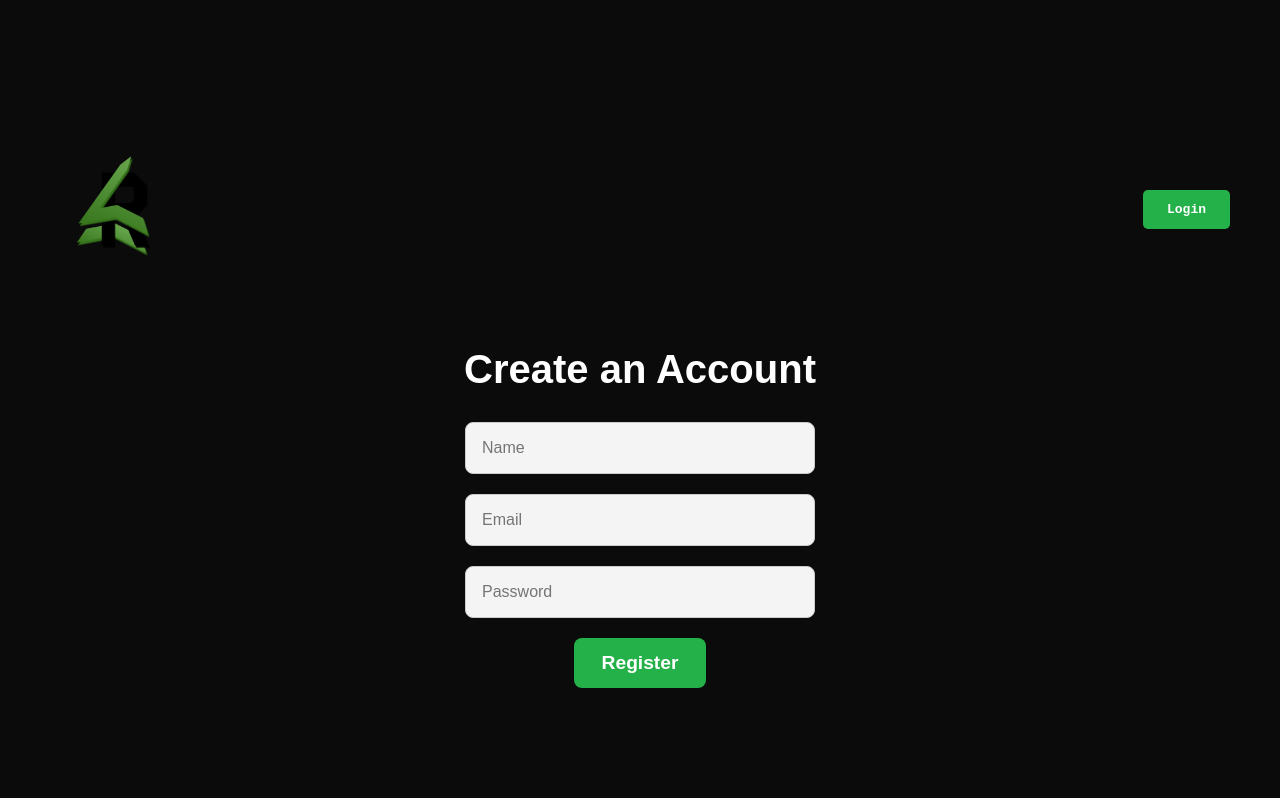
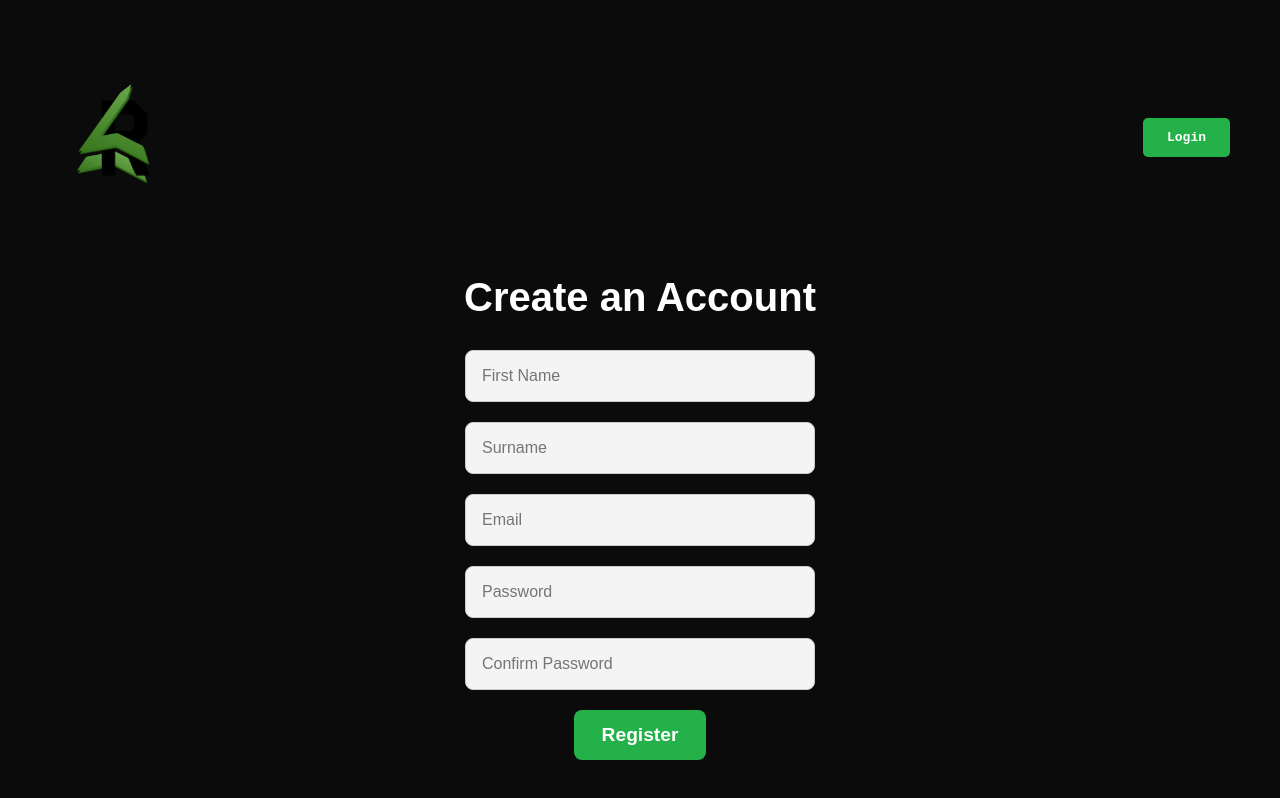
Before and after one commit to glitch-Staticize/ICS3U1-Assignment-6, a Vue app: page /register in a window 1280 px wide. Built offline with nearby package versions, Linux system fonts and the light colour scheme; the HTML template or start-up script is replaced by a standard one.

Commit message:
Added conform password and name fields in register.vue

```diff
--- a/src/views/RegisterView.vue
+++ b/src/views/RegisterView.vue
@@ -10,9 +10,11 @@
       <div class="form-container">
         <h2>Create an Account</h2>
         <form>
-          <input type="text" placeholder="Name" class="input-field" required>
+          <input type="first-name" placeholder="First Name" class="input-field" required>
+          <input type="surname" placeholder="Surname" class="input-field" required>
           <input type="email" placeholder="Email" class="input-field" required>
           <input type="password" placeholder="Password" class="input-field" required>
+          <input type="confirm-password" placeholder="Confirm Password" class="input-field" required>
           <button type="submit" class="button register">Register</button>
         </form>
       </div>
```
